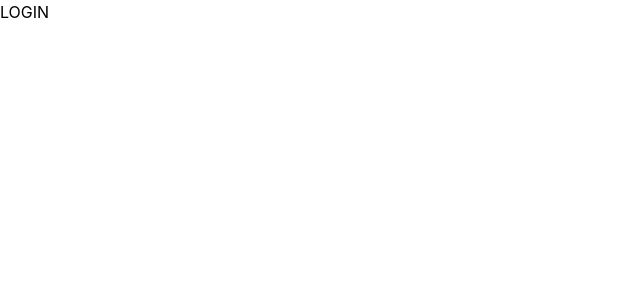
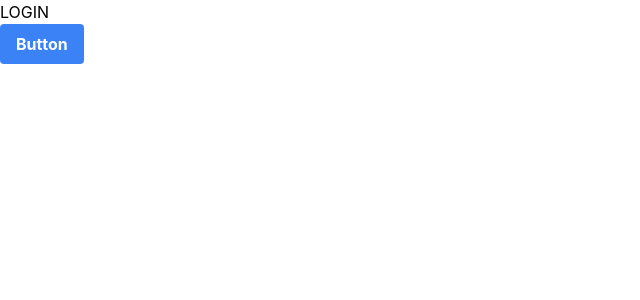
Before and after one commit to chenulfan/waitless, a React (Create React App) app: page /login in a window 1280 px wide. Shown: the top 300 px of the page, without its empty margins (0-640 px from the left). Built offline with nearby package versions, Linux system fonts and the light colour scheme.

Commit message:
added folder for shared component, utils and assets

```diff
--- /dev/null
+++ b/src/shared/components/button.jsx
@@ -0,0 +1,9 @@
+import React from 'react'
+
+export const Button = () => {
+    return (
+        <button class="bg-blue-500 hover:bg-blue-700 text-white font-bold py-2 px-4 rounded">
+            Button
+        </button>
+    )
+}
--- a/src/views/login.jsx
+++ b/src/views/login.jsx
@@ -1,6 +1,11 @@
+import { Button } from "../shared/components/button";
+
 const Login = () => {
     return (
-        <div>LOGIN</div>
+        <>
+            <div>LOGIN</div>
+            <Button />
+        </>
     );
 }
 
```
